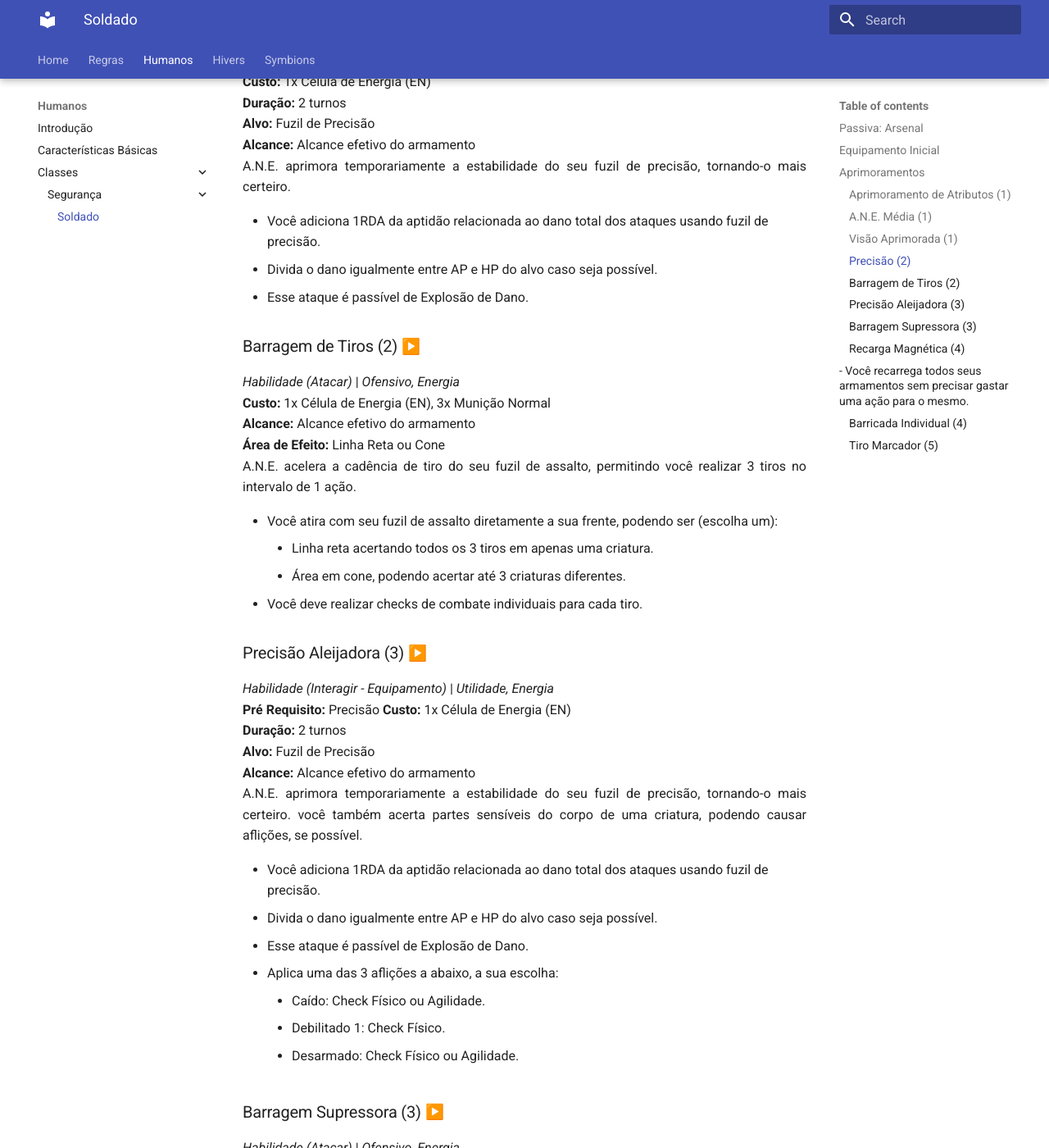
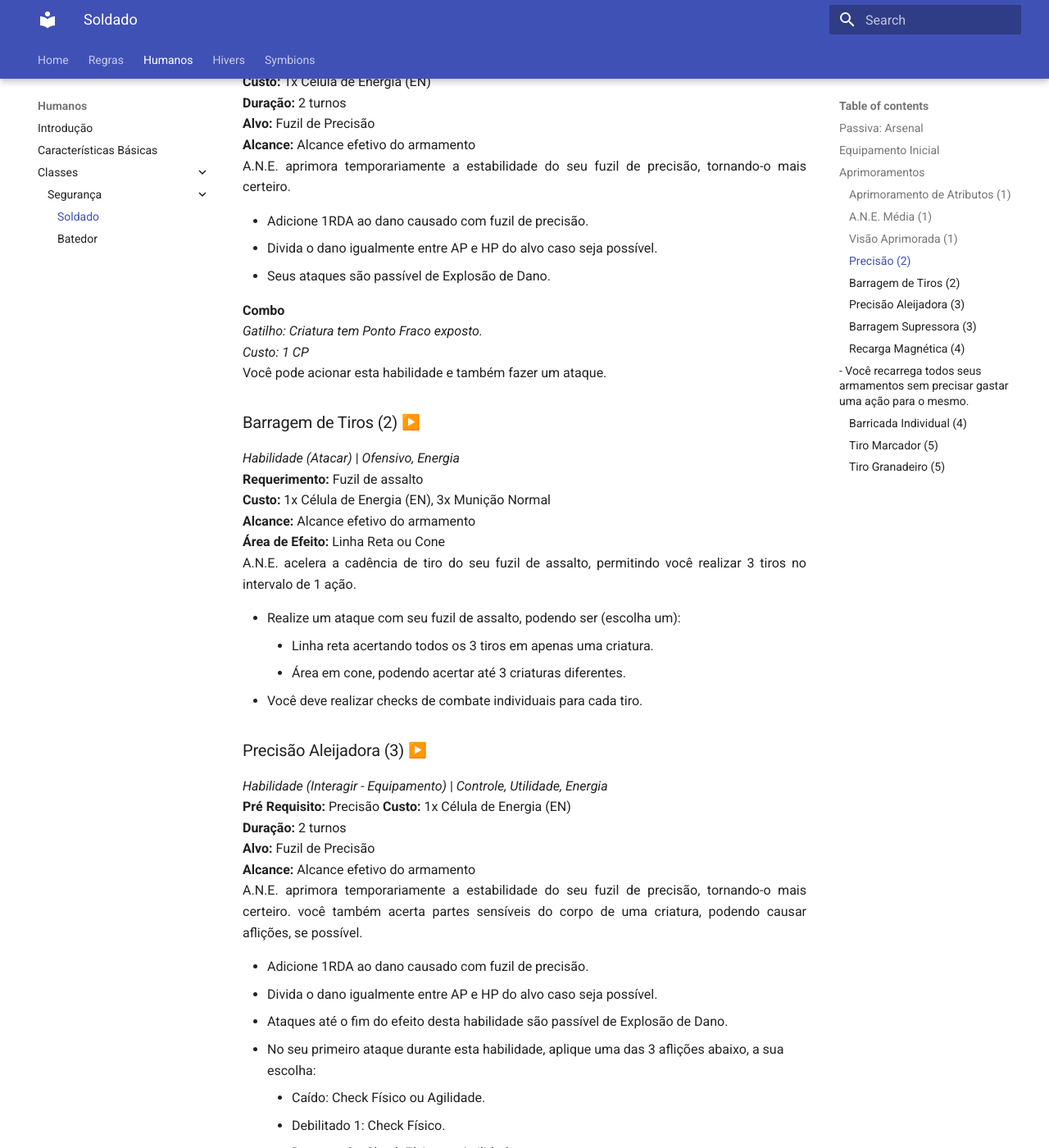
Before and after one commit to henriqueschorr/henriqueschorr.github.io, an MkDocs documentation site: the page built from docs/species/human/security/soldier.md, in a window 1280 px wide and 1400 px high, scrolled down 1524 px. Shown: the whole window at 82% size. Built offline with MkDocs 1.6.1 and Material for MkDocs 9.7.7, drawn with Linux system fonts in a browser that asks for light colours; emoji names are drawn with the system emoji font; some of the changed text lies outside the part shown.

Commit message:
done soldier and scout, wip combos

```diff
--- a/docs/species/human/security/soldier.md
+++ b/docs/species/human/security/soldier.md
@@ -37,7 +37,7 @@ A.N.E. aprimora temporariamente seu visor, tornando sua visão mais clara, focad
 - Ignore Proteção Parcial.
 - Ataques a distância são Fácil.
 
-### Precisão (2) :arrow_forward:
+### Precisão (2) :arrow_forward: :large_orange_diamond:
 _Habilidade (Interagir - Equipamento)_ \| _Utilidade, Energia_
 **Custo:** 1x Célula de Energia (EN)
 **Duração:** 2 turnos
@@ -45,24 +45,30 @@ _Habilidade (Interagir - Equipamento)_ \| _Utilidade, Energia_
 **Alcance:** Alcance efetivo do armamento
 A.N.E. aprimora temporariamente a estabilidade do seu fuzil de precisão, tornando-o mais certeiro.
 
-- Você adiciona 1RDA da aptidão relacionada ao dano total dos ataques usando fuzil de precisão.
+- Adicione 1RDA ao dano causado com fuzil de precisão.
 - Divida o dano igualmente entre AP e HP do alvo caso seja possível.
-- Esse ataque é passível de Explosão de Dano.
+- Seus ataques são passível de Explosão de Dano.
+
+**Combo**
+_Gatilho: Criatura tem Ponto Fraco exposto._
+_Custo: 1 CP_
+Você pode acionar esta habilidade e também fazer um ataque.
 
 ### Barragem de Tiros (2) :arrow_forward:
 _Habilidade (Atacar)_ \| _Ofensivo, Energia_
+**Requerimento:** Fuzil de assalto
 **Custo:** 1x Célula de Energia (EN), 3x Munição Normal
 **Alcance:** Alcance efetivo do armamento
 **Área de Efeito:** Linha Reta ou Cone
 A.N.E. acelera a cadência de tiro do seu fuzil de assalto, permitindo você realizar 3 tiros no intervalo de 1 ação.
 
-- Você atira com seu fuzil de assalto diretamente a sua frente, podendo ser (escolha um):
+- Realize um ataque com seu fuzil de assalto, podendo ser (escolha um):
     - Linha reta acertando todos os 3 tiros em apenas uma criatura.
     - Área em cone, podendo acertar até 3 criaturas diferentes.
 - Você deve realizar checks de combate individuais para cada tiro.
 
 ### Precisão Aleijadora (3) :arrow_forward:
-_Habilidade (Interagir - Equipamento)_ \| _Utilidade, Energia_
+_Habilidade (Interagir - Equipamento)_ \| _Controle, Utilidade, Energia_
 **Pré Requisito:** Precisão
 **Custo:** 1x Célula de Energia (EN)
 **Duração:** 2 turnos
@@ -70,22 +76,22 @@ _Habilidade (Interagir - Equipamento)_ \| _Utilidade, Energia_
 **Alcance:** Alcance efetivo do armamento
 A.N.E. aprimora temporariamente a estabilidade do seu fuzil de precisão, tornando-o mais certeiro. você também acerta partes sensíveis do corpo de uma criatura, podendo causar aflições, se possível.
 
-- Você adiciona 1RDA da aptidão relacionada ao dano total dos ataques usando fuzil de precisão.
+- Adicione 1RDA ao dano causado com fuzil de precisão.
 - Divida o dano igualmente entre AP e HP do alvo caso seja possível.
-- Esse ataque é passível de Explosão de Dano.
-- Aplica uma das 3 aflições a abaixo, a sua escolha:
+- Ataques até o fim do efeito desta habilidade são passível de Explosão de Dano.
+- No seu primeiro ataque durante esta habilidade, aplique uma das 3 aflições abaixo, a sua escolha:
     - Caído: Check Físico ou Agilidade.
     - Debilitado 1: Check Físico.
     - Desarmado: Check Físico ou Agilidade.
 
 ### Barragem Supressora (3) :arrow_forward:
-_Habilidade (Atacar)_ \| _Ofensivo, Energia_
+_Habilidade (Atacar)_ \| _Ofensivo, Controle, Energia_
 **Custo:** 1x Célula de Energia (EN), 3x Munição
 **Alcance:** Alcance efetivo do armamento
 **Área de Efeito:** Linha Reta ou Cone
 A.N.E. acelera a cadência de tiro do seu fuzil de assalto, permitindo você realizar 3 tiros no intervalo de 1 ação. Você também impede o movimento de criaturas na área.
 
-- Você atira com seu fuzil de assalto diretamente a sua frente, podendo ser (escolha um):
+- Realize um ataque com seu fuzil de assalto, podendo ser (escolha um):
     - Linha reta acertando todos os 3 tiros em apenas uma criatura.
     - Área em cone, podendo acertar até 3 criaturas diferentes.
 - Você deve realizar checks de combate individuais para cada tiro.
@@ -125,3 +131,14 @@ A.N.E. modifica uma de suas munições e você dispara com seu fuzil de precisã
     - Calcule o dano normalmente.
     - Escolha 2 Munições quaisquer do seu inventário, estas serão disparadas e acertam automaticamente o alvo do seu ataque. Calcule o dano como se fosse um ataque normal para cada projétil.
     - Ataques a distância contra o alvo atingido são Fácil por 2 turnos.
+
+### Tiro Granadeiro (5) :fast_forward:
+_Habilidade (Atacar)_ \| _Ofensivo, Energia_
+**Requerimento:** Fuzil de Assalto
+**Custo:** 2x Célula de Energia (EN), 2x Munição, 2x Granadas
+**Alcance:** 50m
+A.N.E. coloca um sinalizador nos 2 próximos projéteis que você irá atirar durante esta ação. Após você realizar os 2 tiros, os projéteis sinalizam o local como marcado. A.N.E. cria uma ligação magnética entre 2 granadas em sua posse e os projéteis atirados, atirando-as e detonando-as automaticamente nos locais marcados.
+
+- Atire duas vezes com seu rifle de assalto e calcule o dano normalmente.
+- Escolha 2 granadas que você possua e elas são automaticamente disparadas no local que você atirou (1 granada para cada projétil).
+- Calcule o dano das granadas normalmente.
--- a/mkdocs.yml
+++ b/mkdocs.yml
@@ -82,6 +82,7 @@ nav:
         - Segurança:
             - species/human/security/index.md
             - Soldado: species/human/security/soldier.md
+            - Batedor: species/human/security/scout.md
   - Hivers:
       - Introdução: species/hiver/introduction.md
   - Symbions:
```
Also changed, not shown: docs/rules/play/afflictions.md (+2 -0 lines), docs/species/human/security/scout.md (added, +155 -0 lines).
